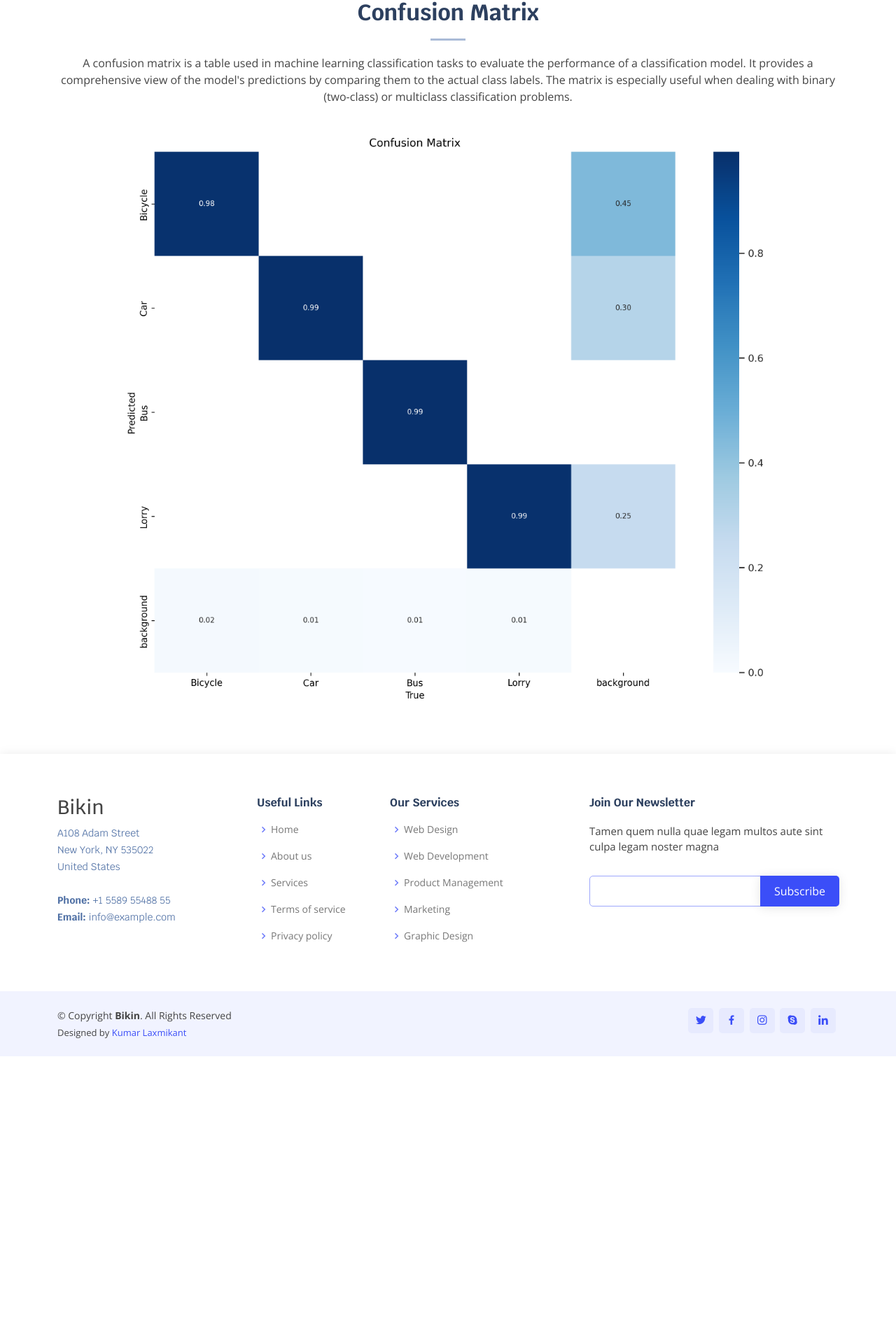
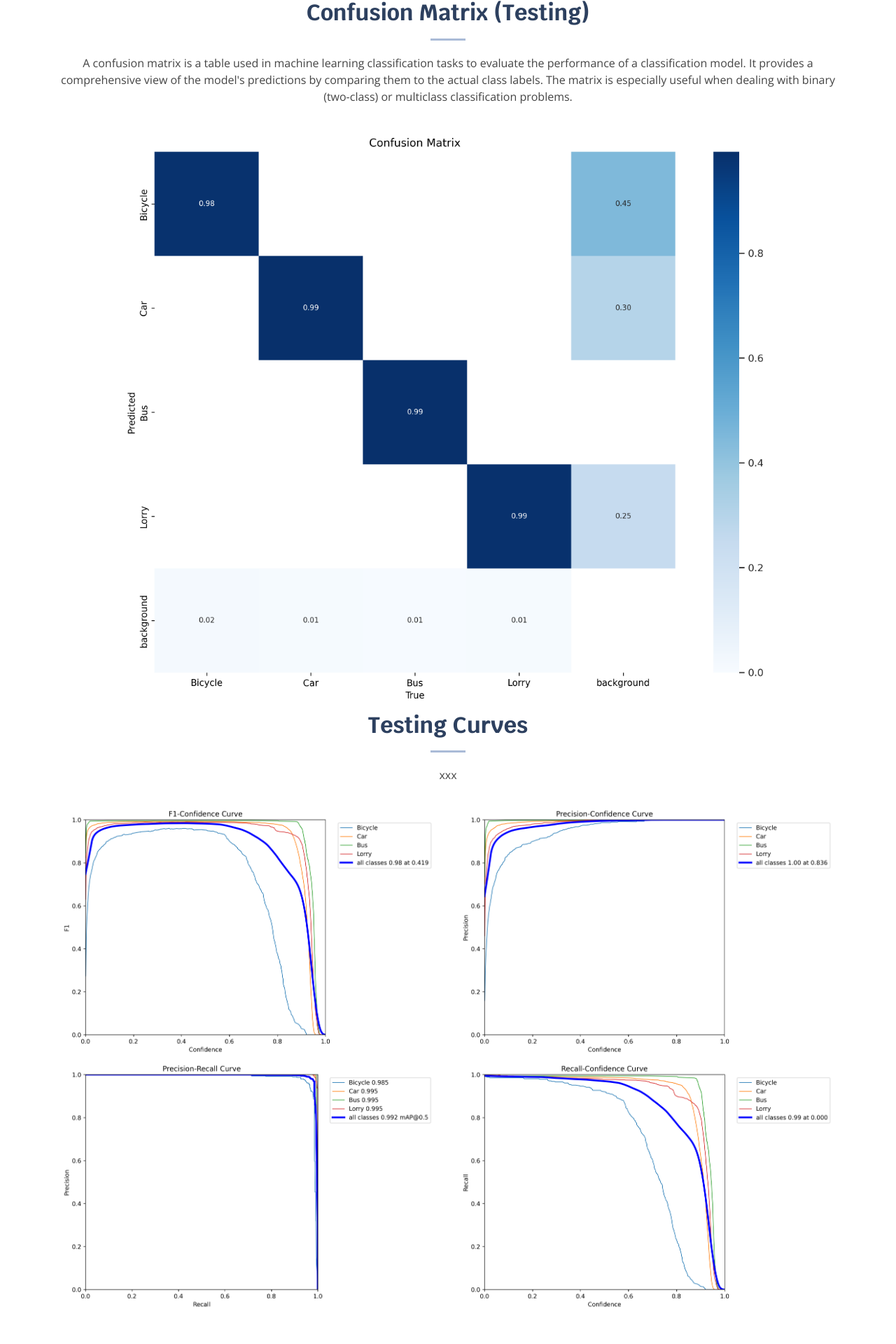
Before and after one commit to Kumar-laxmi/Adaptive-Traffic-Signal, a Django app: page /model_info in a window 1280 px wide. Shown: the part 1317-3237 px from the top of the page at 70% size. Before the commit the page ends 2826 px from the top, so only its background shows below. Run offline with Django 4.2, Linux system fonts and the light colour scheme; some libraries are stand-ins or nearby versions.

Commit message:
Updation in Model information page

```diff
--- a/app/templates/model_info.html
+++ b/app/templates/model_info.html
@@ -73,12 +73,31 @@
             </div>
         </div>
         <div class="section-title">
-          <h2>Confusion Matrix</h2>
+            <h2>Confusion Matrix (Testing)</h2>
             <p>A confusion matrix is a table used in machine learning classification tasks to evaluate the performance of a classification model. It provides a comprehensive view of the model's predictions by comparing them to the actual class labels. The matrix is especially useful when dealing with binary (two-class) or multiclass classification problems.</p>
         </div>
         <div class="row justify-content-center">
             <div class="col-md-auto">
                 <img src="{% static 'img/val/confusion_matrix.png' %}" class="img-fluid" alt="Responsive image" />
+            </div>
+        </div>
+        <div class="section-title">
+            <h2>Testing Curves</h2>
+            <p>xxx</p>
+        </div>
+        <div class="row justify-content-center">
+            <div class="col">
+                <img src="{% static 'img/val/F1_curve.png' %}" class="img-fluid" alt="F1 Curve" />
+            </div>
+            <div class="col">
+                <img src="{% static 'img/val/P_curve.png' %}" class="img-fluid" alt="P Curve" />
+            </div>
+            <div class="w-100"></div>
+            <div class="col">
+                <img src="{% static 'img/val/PR_curve.png' %}" class="img-fluid" alt="PR Curve" />
+            </div>
+            <div class="col">
+                <img src="{% static 'img/val/R_curve.png' %}" class="img-fluid" alt="R Curve" />
             </div>
         </div>
       </div>
```
Lines whose indentation alone changed are shown as unchanged.
